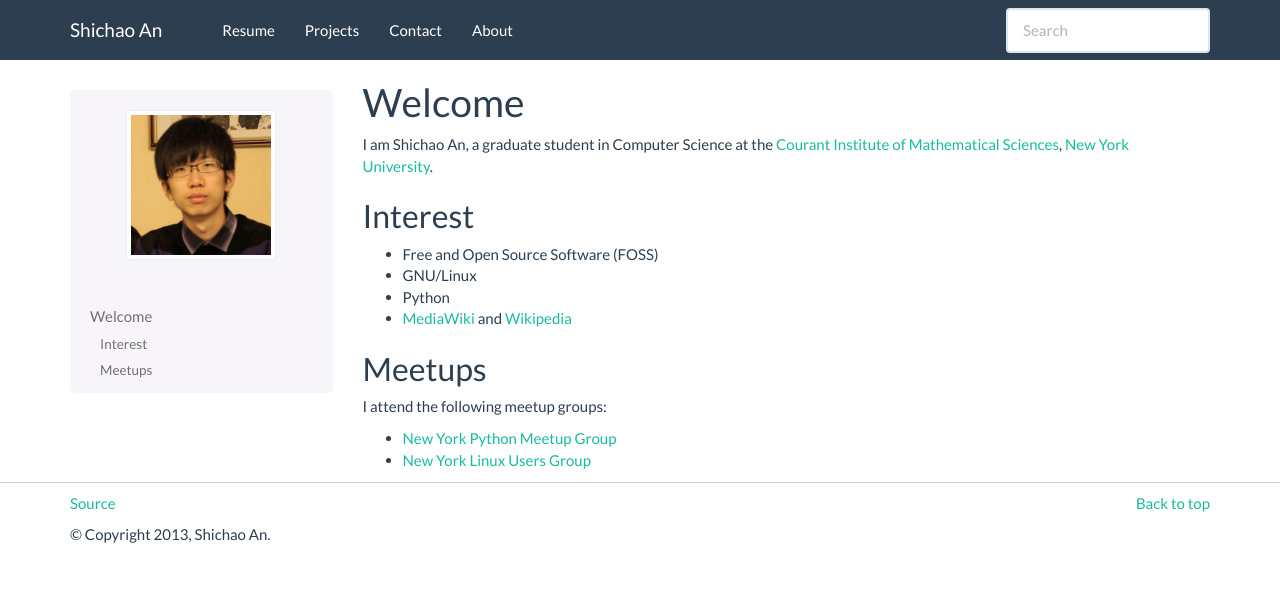
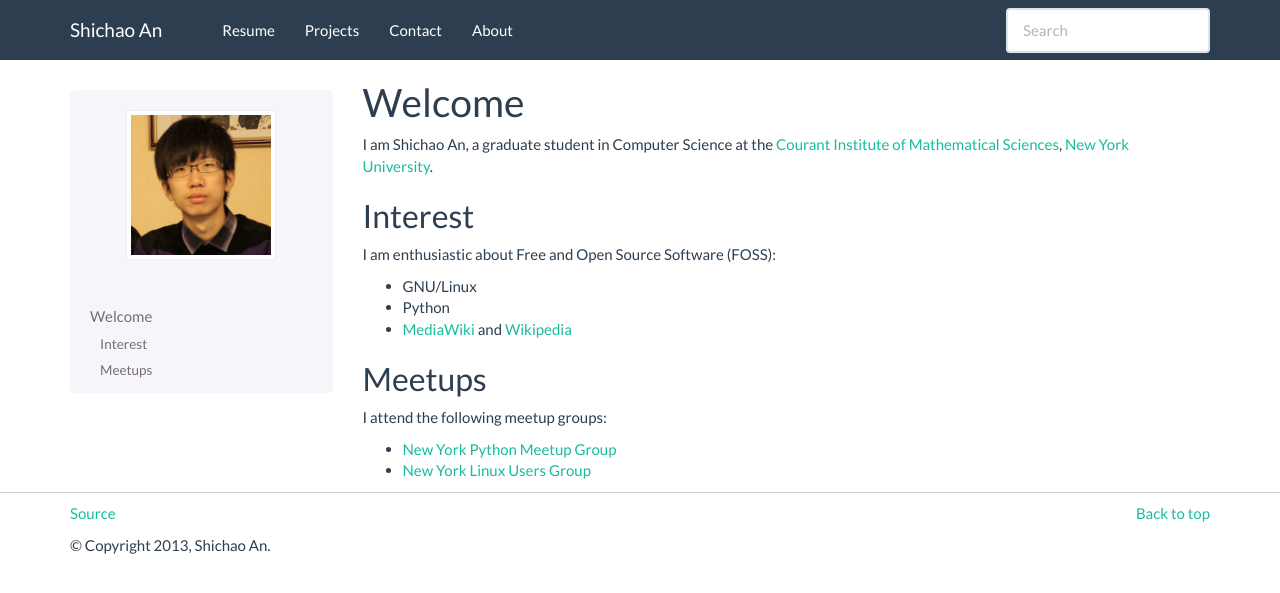
Before and after one commit to NulledExceptions/shichao, a Sphinx documentation site: the page built from source/index.rst, in a window 1280 px wide. Shown: the top 593 px of the page. Built offline with Sphinx 7.4.7, drawn with Linux system fonts in a browser that asks for light colours.

Commit message:
Minor fix of statement in `Interest` section

```diff
--- a/source/index.rst
+++ b/source/index.rst
@@ -9,7 +9,8 @@ I am Shichao An, a graduate student in Computer Science at the `Courant Institut
 
 Interest
 ========
-* Free and Open Source Software (FOSS)
+I am enthusiastic about Free and Open Source Software (FOSS):
+
 * GNU/Linux
 * Python
 * `MediaWiki <http://www.mediawiki.org/wiki/MediaWiki>`_ and `Wikipedia <http://www.wikipedia.org/>`_
```
